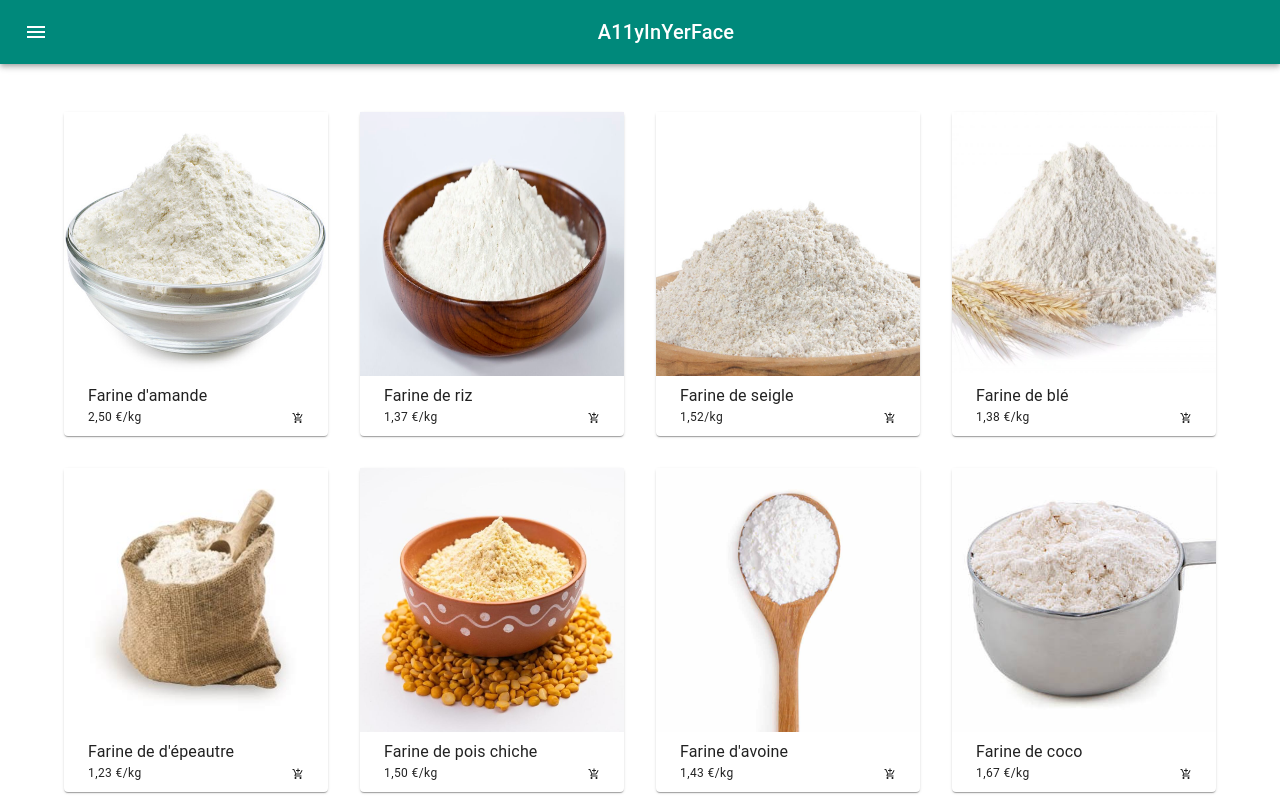
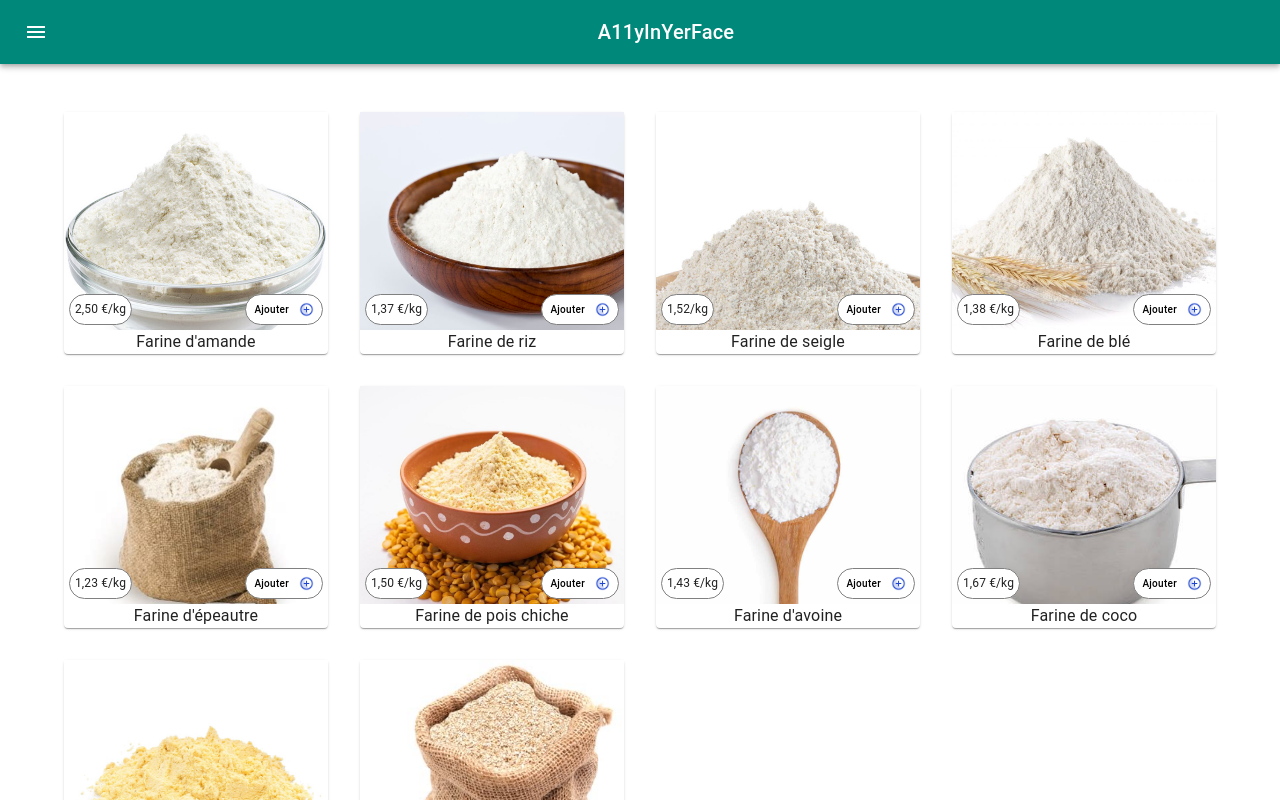
Before and after one commit to theodo/a11yinyerface, a Next.js app: page /flour in a window 1280 px wide. Shown: the top 800 px of the page. Built offline with nearby package versions, Linux system fonts and the light colour scheme.

Commit message:
redesign shopping cards

```diff
--- a/public/product_assets/data/flour.json
+++ b/public/product_assets/data/flour.json
@@ -1,7 +1,7 @@
 [
   {
     "id": "6b121d2e-e02b-11ed-b5ea-0242ac120002",
-    "title": "Farine de d'épeautre",
+    "title": "Farine d'épeautre",
     "description": "Farine d'épeautre",
     "price": "1,23 €/kg",
     "previewImageUrl": "/product_assets/flours/spelt-flour.jpg",
--- a/src/components/ui/Cards/AddToCartButton/AddToCartButton.tsx
+++ b/src/components/ui/Cards/AddToCartButton/AddToCartButton.tsx
@@ -1,6 +1,6 @@
-import AddShoppingCartIcon from "@mui/icons-material/AddShoppingCart";
-import { IconButton } from "@mui/material";
+import { Button } from "@mui/material";
 import { useAtom } from "jotai";
+import Image from "next/image";
 
 import { cartAtom } from "src/store/cart";
 import { Product } from "src/types/product";
@@ -24,15 +24,34 @@ const AddToCartButton: React.FC<IAddToCartButton> = ({
     });
   };
 
+  const styleButton: React.CSSProperties = {
+    borderRadius: 50,
+    backgroundColor: "white",
+    textTransform: "none",
+    color: "black",
+    display: "flex",
+    flexDirection: "row",
+    gap: "10px",
+    border: "grey 1px solid",
+  };
+
+  let addImageSize = 22;
+
+  if (tiny) {
+    styleButton.fontSize = "10px";
+    addImageSize = 15;
+  }
+
   return (
-    <IconButton
-      aria-label="Add cart"
-      color="inherit"
-      style={tiny ? { padding: 0 } : {}}
-      onClick={addToCart}
-    >
-      <AddShoppingCartIcon style={tiny ? { fontSize: "12px" } : {}} />
-    </IconButton>
+    <Button aria-label="Add cart" style={styleButton} onClick={addToCart}>
+      Ajouter
+      <Image
+        src={require("public/product_assets/images/add.png")}
+        width={addImageSize}
+        height={addImageSize}
+        alt=""
+      />
+    </Button>
   );
 };
 
--- /dev/null
+++ b/src/components/ui/Cards/ProductCard/ProductCardStyle.tsx
@@ -0,0 +1,26 @@
+import { Product } from "src/types/product";
+
+export const stylePrice: React.CSSProperties = {
+  borderRadius: 50,
+  backgroundColor: "white",
+  fontSize: "12px",
+  display: "flex",
+  alignItems: "center",
+  padding: "5px",
+  border: "grey 1px solid",
+};
+
+const imageSize = 218;
+
+export const getImageStyle = (product: Product, tiny: boolean) => {
+  const style: React.CSSProperties = {
+    height: imageSize,
+    width: tiny ? "" : imageSize,
+    backgroundImage: `url(${product.previewImageUrl})`,
+    backgroundSize: "cover",
+    display: "flex",
+    alignItems: "flex-end",
+    justifyContent: "center",
+  };
+  return style;
+};
--- a/src/components/ui/Cards/ProductCardImage/ProductCardImage.tsx
+++ b/src/components/ui/Cards/ProductCardImage/ProductCardImage.tsx
@@ -1,9 +1,9 @@
-import { Box, Typography, Paper } from "@mui/material";
-import Image from "next/image";
+import { Typography, Paper, Box } from "@mui/material";
 
 import { Product } from "src/types/product";
 
 import AddToCartButton from "../AddToCartButton/AddToCartButton";
+import { getImageStyle, stylePrice } from "../ProductCard/ProductCardStyle";
 
 export interface IProductCardImage {
   product: Product;
@@ -11,22 +11,16 @@ export interface IProductCardImage {
 
 const ProductCardImage: React.FC<IProductCardImage> = ({ product }) => {
   return (
-    <Paper>
-      <Image
-        alt={product.title}
-        src={product.previewImageUrl}
-        width={218}
-        height={218}
-        layout="responsive"
-      />
+    <Paper style={getImageStyle(product, false)}>
       <Box
-        paddingX={3}
-        paddingY={1}
-        display="flex"
-        justifyContent="space-between"
-        alignItems="center"
+        style={{
+          display: "flex",
+          justifyContent: "space-between",
+          width: "100%",
+          padding: "5px",
+        }}
       >
-        <Typography>{product.price}</Typography>
+        <Typography style={stylePrice}>{product.price}</Typography>
         <AddToCartButton product={product} />
       </Box>
     </Paper>
--- a/src/components/ui/Cards/ProductCardTinyButton/ProductCardTinyButton.tsx
+++ b/src/components/ui/Cards/ProductCardTinyButton/ProductCardTinyButton.tsx
@@ -1,9 +1,9 @@
-import { Box, Typography, Paper } from "@mui/material";
-import Image from "next/image";
+import { Box, Paper, Typography } from "@mui/material";
 
 import { Product } from "src/types/product";
 
 import AddToCartButton from "../AddToCartButton/AddToCartButton";
+import { getImageStyle, stylePrice } from "../ProductCard/ProductCardStyle";
 
 export interface IProductCardTinyButton {
   product: Product;
@@ -14,21 +14,27 @@ const ProductCardTinyButton: React.FC<IProductCardTinyButton> = ({
 }) => {
   return (
     <Paper>
-      <Image
-        alt={product.title}
-        src={product.previewImageUrl}
-        width={218}
-        height={218}
-        layout="responsive"
-      />
-      <Box paddingX={3} paddingY={1}>
-        <Typography>{product.title}</Typography>
-
-        <Box display="flex" justifyContent="space-between" alignItems="center">
-          <Typography variant="caption">{product.price}</Typography>
+      <Box style={getImageStyle(product, true)}>
+        <Box
+          style={{
+            display: "flex",
+            justifyContent: "space-between",
+            width: "100%",
+            padding: "5px",
+          }}
+        >
+          <Typography style={stylePrice}>{product.price}</Typography>
           <AddToCartButton product={product} tiny />
         </Box>
       </Box>
+      <Typography
+        style={{
+          display: "flex",
+          justifyContent: "center",
+        }}
+      >
+        {product.title}
+      </Typography>
     </Paper>
   );
 };
```
Also changed, not shown: public/product_assets/images/add.png (added).
